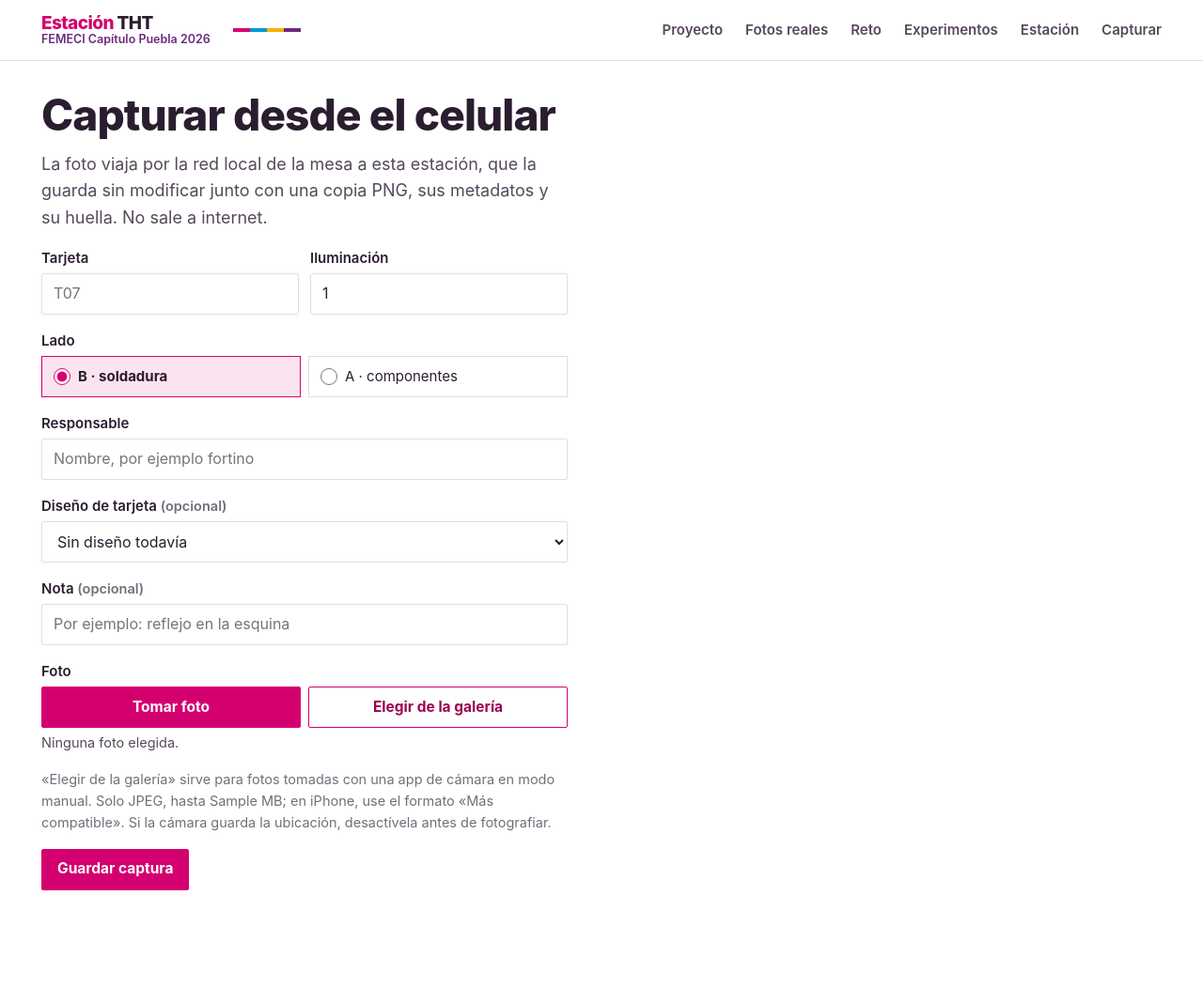
After one commit to netfoor/semiconductores, a Python web app: template prototipo/src/inspeccion_tht/templates/capturar.html in a window 1280 px wide. The commit adds this page. Shown: the whole page at 94% size. Run offline with Jinja, Linux system fonts and the light colour scheme; the template is opened without the code that fills it: most values are stand-ins (such as "Sample title", 1, 10 or a date in 2020).

Commit message:
feat: página /capturar para subir fotos del celular en la estación local
Solo existe con en_linea=False; límite de 30 MB, errores claros y paso
siguiente a la inspección si hay diseño. Incluye 20 pruebas.

```diff
--- a/prototipo/src/inspeccion_tht/static/estilo.css
+++ b/prototipo/src/inspeccion_tht/static/estilo.css
@@ -288,3 +288,23 @@ label { font-weight: 600; font-size: 15px; display: block; margin-bottom: var(--
 }
 .desliza { overflow-x: auto; }
 @media (max-width: 860px) { .desliza td.num, .desliza th:nth-child(3) { white-space: nowrap; } }
+
+/* Captura desde el celular */
+.captura { max-width: 560px; }
+.captura input[type=text], .captura select { width: 100%; }
+.dos-campos { display: grid; grid-template-columns: 1fr 1fr; gap: var(--e3); }
+.lados { border: 0; padding: 0; margin: 0 0 var(--e4); display: flex; flex-wrap: wrap; gap: var(--e2); }
+.lados legend, .etiqueta-campo { font-weight: 600; font-size: 15px; display: block; margin-bottom: var(--e1); padding: 0; }
+.lados label { flex: 1 1 0; display: flex; align-items: center; gap: var(--e2); min-height: 44px; margin: 0; padding: 0 var(--e3);
+  border: 1px solid var(--linea); font-weight: 400; cursor: pointer; }
+.lados label:has(input:checked) { background: var(--seleccion); border-color: var(--marca); font-weight: 700; }
+.lados input { accent-color: var(--marca); width: 18px; height: 18px; margin: 0; }
+.archivo-oculto { position: absolute; width: 1px; height: 1px; opacity: 0; overflow: hidden; clip: rect(0 0 0 0); }
+.fotos-entrada .boton { flex: 1 1 180px; }
+.tabla-captura { margin-bottom: var(--e5); }
+.tabla-captura th { width: 34%; border-bottom: 1px solid var(--linea); font-size: 14.5px; vertical-align: top; }
+.al-pie-captura { margin-top: var(--e5); }
+@media (max-width: 860px) {
+  .captura .acciones .boton { width: 100%; }
+  .tabla-captura th { width: 40%; }
+}
--- a/prototipo/src/inspeccion_tht/templates/base.html
+++ b/prototipo/src/inspeccion_tht/templates/base.html
@@ -20,6 +20,7 @@
         <a href="{{ url_for('reto') }}"{% if request.endpoint == 'reto' %} aria-current="page"{% endif %}>Reto</a>
         <a href="{{ url_for('experimentos') }}"{% if request.endpoint == 'experimentos' %} aria-current="page"{% endif %}>Experimentos</a>
         <a href="{{ url_for('inicio') }}"{% if request.endpoint == 'inicio' %} aria-current="page"{% endif %}>{{ "Demostración" if en_linea else "Estación" }}</a>
+        {% if not en_linea %}<a href="{{ url_for('pagina_capturar') }}"{% if request.endpoint in ('pagina_capturar', 'captura_guardada') %} aria-current="page"{% endif %}>Capturar</a>{% endif %}
       </nav>
     </div>
   </header>
--- /dev/null
+++ b/prototipo/src/inspeccion_tht/templates/capturar.html
@@ -0,0 +1,98 @@
+{% extends "base.html" %}
+{% block titulo %}Capturar{% endblock %}
+{% block contenido %}
+<section class="seccion captura">
+  <h1>Capturar desde el celular</h1>
+  <p class="entrada">La foto viaja por la red local de la mesa a esta estación, que la guarda sin modificar junto con una copia PNG, sus metadatos y su huella. No sale a internet.</p>
+
+  <form method="post" action="{{ url_for('subir_captura') }}" enctype="multipart/form-data" id="forma-captura">
+    <div class="dos-campos">
+      <div class="campo">
+        <label for="tarjeta">Tarjeta</label>
+        <input type="text" id="tarjeta" name="tarjeta" required pattern="[Tt][0-9]{2,3}" placeholder="T07"
+               autocapitalize="characters" autocomplete="off" title="T seguido de 2 o 3 dígitos, por ejemplo T07">
+      </div>
+      <div class="campo">
+        <label for="iluminacion">Iluminación</label>
+        <input type="text" id="iluminacion" name="iluminacion" required pattern="[0-9A-Za-z]{1,10}" value="1"
+               inputmode="numeric" autocomplete="off" title="Número de la configuración de luz, por ejemplo 1">
+      </div>
+    </div>
+
+    <fieldset class="campo lados">
+      <legend>Lado</legend>
+      <label><input type="radio" name="lado" value="B" checked> B · soldadura</label>
+      <label><input type="radio" name="lado" value="A"> A · componentes</label>
+    </fieldset>
+
+    <div class="campo">
+      <label for="responsable">Responsable</label>
+      <input type="text" id="responsable" name="responsable" required placeholder="Nombre, por ejemplo fortino" autocomplete="off">
+    </div>
+
+    <div class="campo">
+      <label for="diseno">Diseño de tarjeta <span class="nota">(opcional)</span></label>
+      <select id="diseno" name="diseno">
+        <option value="">Sin diseño todavía</option>
+        {% for d in disenos %}<option>{{ d }}</option>{% endfor %}
+      </select>
+    </div>
+
+    <div class="campo">
+      <label for="nota">Nota <span class="nota">(opcional)</span></label>
+      <input type="text" id="nota" name="nota" autocomplete="off" placeholder="Por ejemplo: reflejo en la esquina">
+    </div>
+
+    <div class="campo">
+      <span class="etiqueta-campo">Foto</span>
+      <div class="acciones fotos-entrada">
+        <label class="boton" for="foto-camara">Tomar foto</label>
+        <label class="boton secundario" for="foto-galeria">Elegir de la galería</label>
+      </div>
+      <input class="archivo-oculto" type="file" id="foto-camara" name="foto" accept="image/*" capture="environment">
+      <input class="archivo-oculto" type="file" id="foto-galeria" name="foto" accept="image/jpeg,image/*">
+      <p class="estado" id="elegida" aria-live="polite">Ninguna foto elegida.</p>
+      <p class="nota">«Elegir de la galería» sirve para fotos tomadas con una app de cámara en modo manual. Solo JPEG, hasta {{ limite_mb }} MB; en iPhone, use el formato «Más compatible». Si la cámara guarda la ubicación, desactívela antes de fotografiar.</p>
+    </div>
+
+    <div class="acciones">
+      <button class="boton" type="submit" id="enviar">Guardar captura</button>
+    </div>
+  </form>
+</section>
+{% endblock %}
+{% block scripts %}
+<script>
+  // Recuerda tarjeta, lado, iluminación y responsable para la siguiente foto (solo en este teléfono).
+  const forma = document.getElementById("forma-captura");
+  const recordar = ["tarjeta", "iluminacion", "responsable", "diseno"];
+  try {
+    for (const n of recordar) { const v = localStorage.getItem("captura-" + n); if (v) forma.elements[n].value = v; }
+    const lado = localStorage.getItem("captura-lado"); if (lado) forma.querySelector(`[name=lado][value=${lado}]`).checked = true;
+  } catch (e) {}
+
+  const camara = document.getElementById("foto-camara"), galeria = document.getElementById("foto-galeria");
+  const elegida = document.getElementById("elegida");
+  function mostrar(desde, otro) {
+    if (desde.files.length) otro.value = "";  // una sola foto por envío
+    const f = desde.files[0];
+    elegida.textContent = f ? `${f.name} · ${(f.size / 1048576).toFixed(1)} MB` : "Ninguna foto elegida.";
+  }
+  camara.addEventListener("change", () => mostrar(camara, galeria));
+  galeria.addEventListener("change", () => mostrar(galeria, camara));
+
+  forma.addEventListener("submit", (ev) => {
+    if (!camara.files.length && !galeria.files.length) {
+      ev.preventDefault(); elegida.textContent = "Falta la foto."; elegida.classList.add("error"); return;
+    }
+    forma.elements.tarjeta.value = forma.elements.tarjeta.value.trim().toUpperCase();
+    try {
+      for (const n of recordar) localStorage.setItem("captura-" + n, forma.elements[n].value);
+      localStorage.setItem("captura-lado", forma.elements.lado.value);
+    } catch (e) {}
+    const b = document.getElementById("enviar"); b.disabled = true; b.textContent = "Enviando…";
+  });
+  // Al volver con el botón Atrás, el botón no debe quedar desactivado.
+  window.addEventListener("pageshow", () => { const b = document.getElementById("enviar"); b.disabled = false; b.textContent = "Guardar captura"; });
+</script>
+{% endblock %}
```
Also changed, not shown: prototipo/src/inspeccion_tht/app.py (+59 -3 lines), prototipo/src/inspeccion_tht/templates/capturada.html (added, +36 -0 lines), prototipo/tests/test_captura_celular.py (added, +231 -0 lines).
